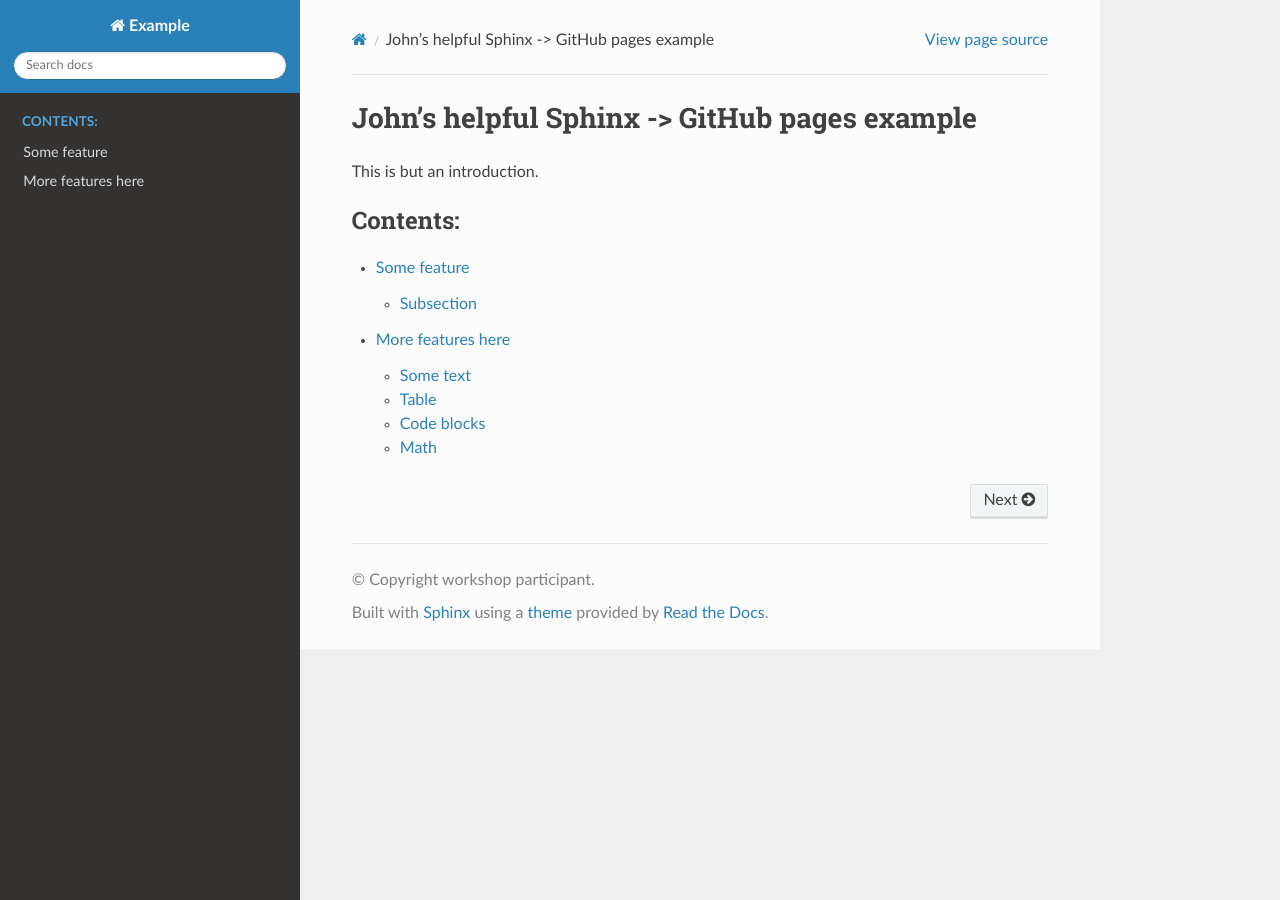
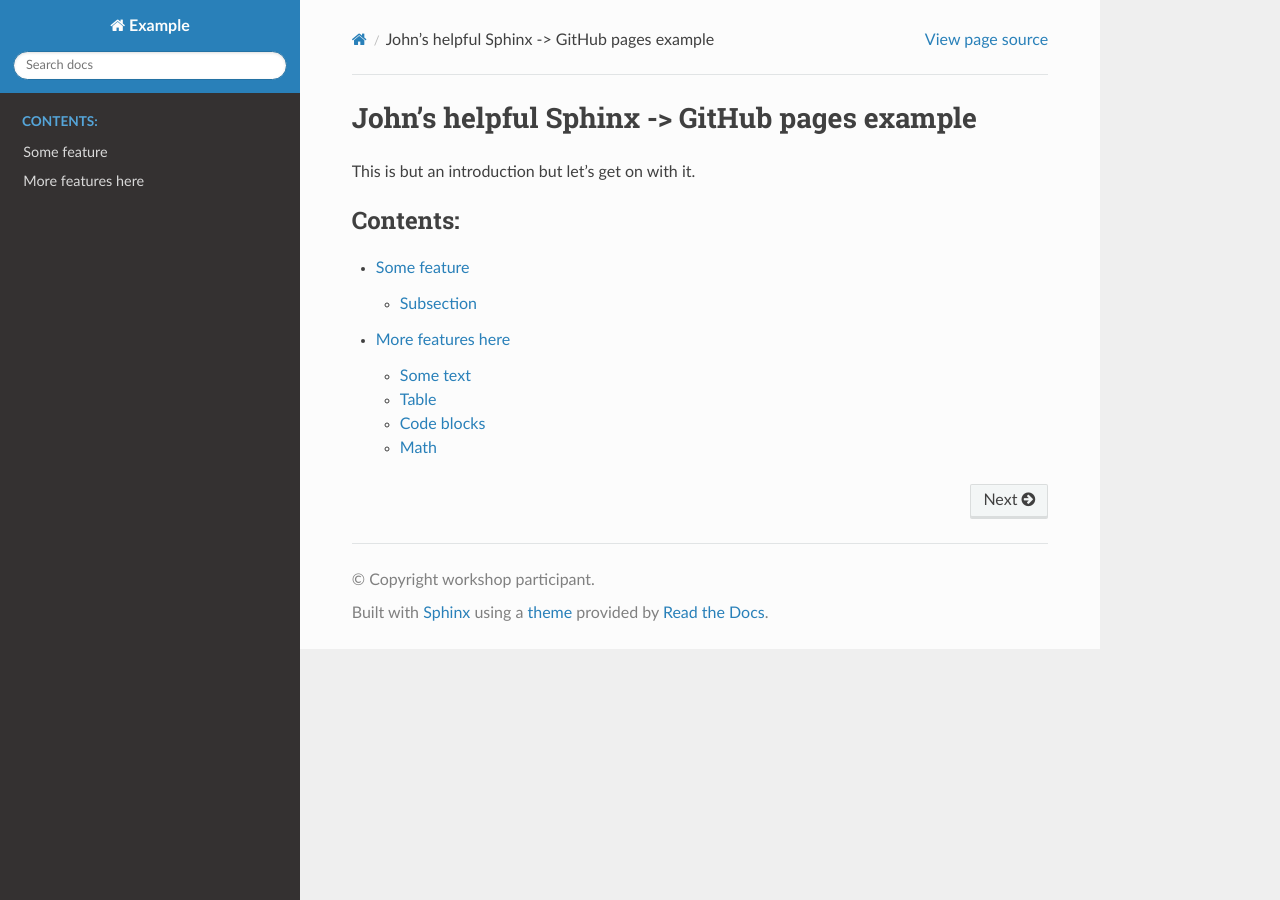
Before and after one commit to mo-johnmo/documentation-example, a Sphinx documentation site: the page built from doc/index.rst, in a window 1280 px wide. Built offline with Sphinx 7.4.7 and the Read the Docs theme 3.1.0, drawn with Linux system fonts in a browser that asks for light colours.

Commit message:
let's get on with it

```diff
--- a/doc/index.rst
+++ b/doc/index.rst
@@ -5,7 +5,7 @@
 
 John's helpful Sphinx -> GitHub pages example
 =============================================
-This is but an introduction.
+This is but an introduction but let's get on with it.
 
 .. toctree::
    :maxdepth: 3
```
